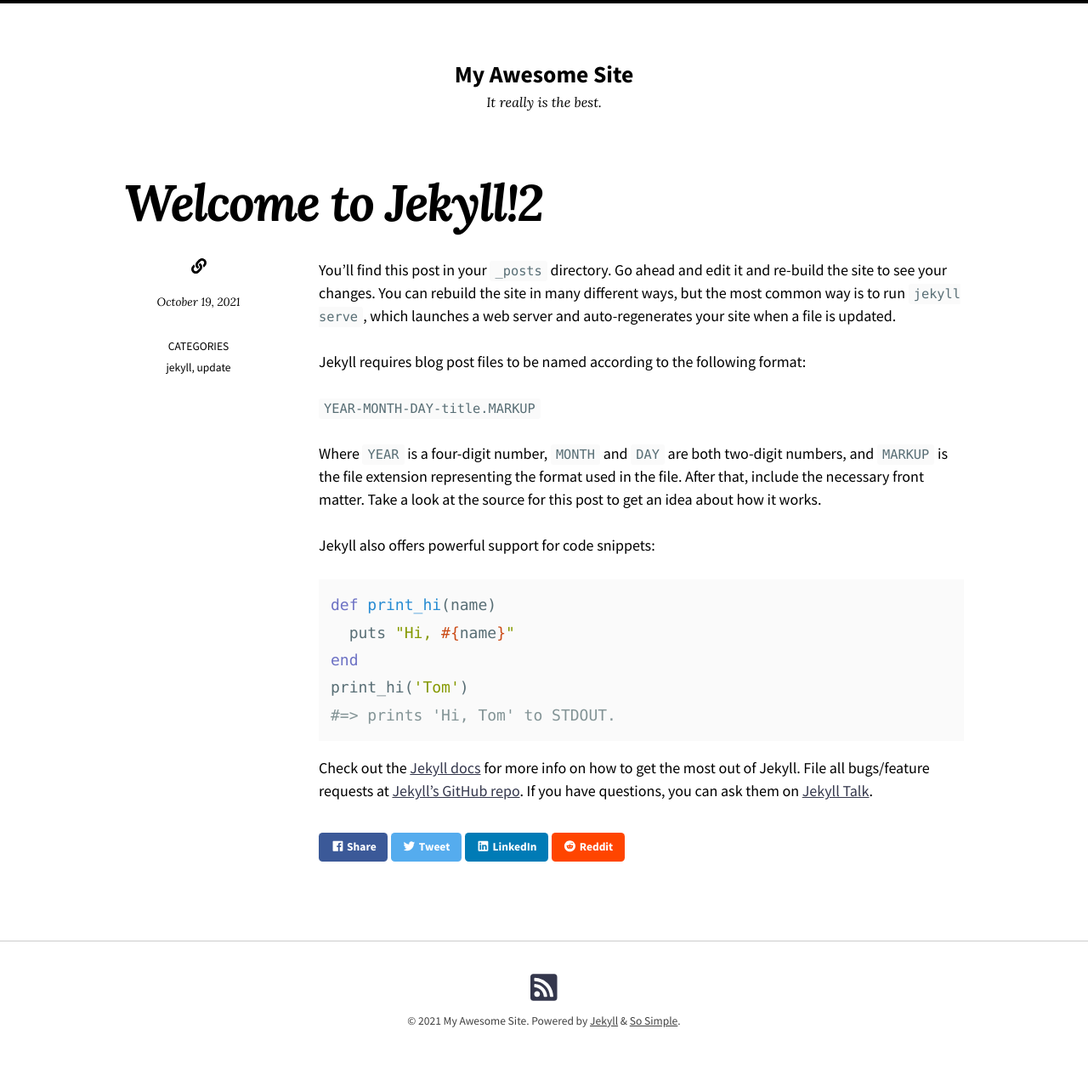
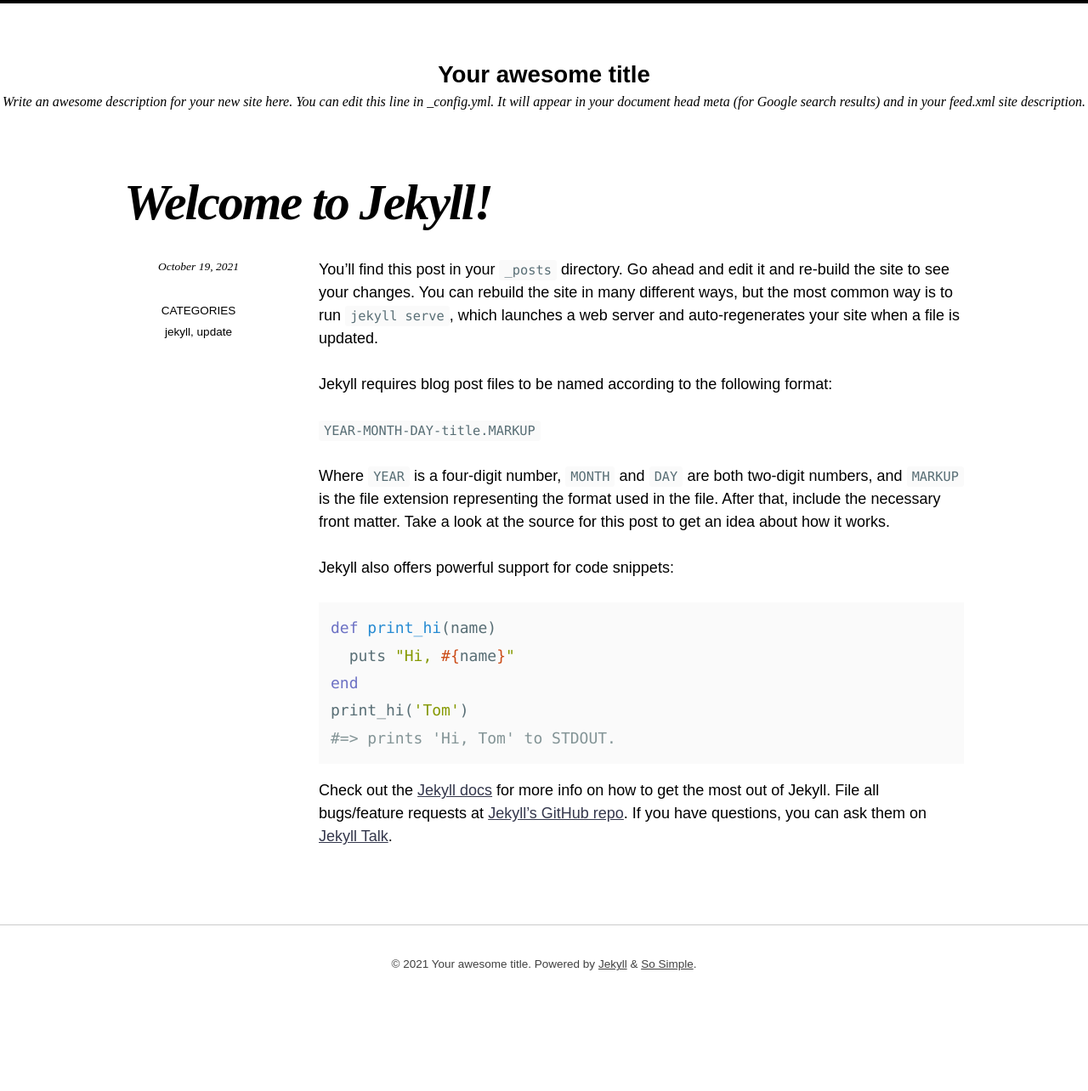
Before and after one commit to MwoHye/MwoHye.github.io, a Jekyll site: the page built from _posts/2021-10-19-welcome-to-jekyll.markdown, in a window 1280 px wide. Shown: the whole page at 85% size. Built offline with Jekyll 4.4.1, drawn with Linux system fonts in a browser that asks for light colours; nearby versions of some CDN libraries; after the commit the page ends 1217 px from its top, so only the background shows below that.

Commit message:
theme install

```diff
--- a/_config.yml
+++ b/_config.yml
@@ -7,101 +7,49 @@
 #
 # For technical reasons, this file is *NOT* reloaded automatically when you use
 # 'bundle exec jekyll serve'. If you change this file, please restart the server process.
-
+#
+# If you need help with YAML syntax, here are some quick references for you:
+# https://learn-the-web.algonquindesign.ca/topics/markdown-yaml-cheat-sheet/#yaml
+# https://learnxinyminutes.com/docs/yaml/
+#
 # Site settings
 # These are used to personalize your new site. If you look in the HTML files,
 # you will see them accessed via {{ site.title }}, {{ site.email }}, and so on.
 # You can create any custom variable you would like, and they will be accessible
 # in the templates via {{ site.myvariable }}.
-theme: jekyll-theme-so-simple
-# remote_theme: mmistakes/so-simple-theme
-skin: "/assets/css/skins/default.css"
-locale: en-US
-title: "My Awesome Site"
-description: "It really is the best."
-baseurl: # the subpath of your site, e.g. "/blog"
-url: # the base hostname & protocol for your site e.g. "https://mmistakes.github.io"
-logo: # path of site logo, e.g. "/images/logo.png"
-date_format: "%B %-d, %Y"
-read_time: # reading time estimates, e.g. true
-words_per_minute: # 200
-mathjax:
-  enable: # MathJax equations, e.g. true, false (default)
-  combo:  # "tex-svg" (default), "tex-mml-chtml", etc.: docs.mathjax.org/en/latest/web/components/combined.html
-  tags:  # "none", "ams" (default), "all"
-google_fonts:
-  - name: "Source Sans Pro"
-    weights: "400,400i,700,700i"
-  - name: "Lora"
-    weights: "400,400i,700,700i"
-google_analytics: # Google Analytics id, e.g. "UA-NNNNNNNN-N"
-disqus:
-  shortname: # Disqus shortname, e.g. "my_disqus_shortname"
-twitter:
-  username: # site's Twitter username, e.g. "mmistakes"
 
-# Liquid
-liquid:
-  error_mode: strict
+title: Your awesome title
+email: your-email@example.com
+description: >- # this means to ignore newlines until "baseurl:"
+  Write an awesome description for your new site here. You can edit this
+  line in _config.yml. It will appear in your document head meta (for
+  Google search results) and in your feed.xml site description.
+baseurl: "" # the subpath of your site, e.g. /blog
+url: "" # the base hostname & protocol for your site, e.g. http://example.com
+twitter_username: jekyllrb
+github_username:  jekyll
 
 # Build settings
-permalink: /:categories/:title/
-markdown: kramdown
-feed:
-  path: atom.xml
-
-# Pagination - https://jekyllrb.com/docs/pagination/
-# paginate: 10
-# paginate_path: /page:num/
-
-# Search
-search_full_content: false # can have performance implications for large sites
-
-# Taxonomy pages
-# category_archive_path: "/categories/#"
-# tag_archive_path: "/tags/#"
+theme: minima
+plugins:
+  - jekyll-feed
 
 # Exclude from processing.
-# The following items will not be processed, by default. Create a custom list
-# to override the default setting.
+# The following items will not be processed, by default.
+# Any item listed under the `exclude:` key here will be automatically added to
+# the internal "default list".
+#
+# Excluded items can be processed by explicitly listing the directories or
+# their entries' file path in the `include:` list.
+#
 # exclude:
+#   - .sass-cache/
+#   - .jekyll-cache/
+#   - gemfiles/
 #   - Gemfile
 #   - Gemfile.lock
-#   - node_modules
+#   - node_modules/
 #   - vendor/bundle/
 #   - vendor/cache/
 #   - vendor/gems/
 #   - vendor/ruby/
-
-plugins:
-  - jekyll-seo-tag
-  - jekyll-sitemap
-  - jekyll-feed
-  - jekyll-paginate
-
-# Front Matter Defaults
-defaults:
-  # Posts defaults
-  - scope:
-      path: "_posts"
-      type: posts
-    values:
-      layout: post
-      share: true
-
-# Site Author
-author:
-  name:
-  picture:
-  email:
-  twitter:
-  links:
-    - title:
-      url:
-      icon:
-
-# Footer Links
-footer_links:
-  - title: Feed
-    url: atom.xml
-    icon: fas fa-rss-square
--- a/_posts/2021-10-19-welcome-to-jekyll.markdown
+++ b/_posts/2021-10-19-welcome-to-jekyll.markdown
@@ -1,7 +1,7 @@
 ---
 layout: post
-title:  "Welcome to Jekyll!2"
-date:   2021-10-19 09:58:01 +0900
+title:  "Welcome to Jekyll!"
+date:   2021-10-19 10:06:33 +0900
 categories: jekyll update
 ---
 You’ll find this post in your `_posts` directory. Go ahead and edit it and re-build the site to see your changes. You can rebuild the site in many different ways, but the most common way is to run `jekyll serve`, which launches a web server and auto-regenerates your site when a file is updated.
```
Also changed, not shown: 1 other file.
